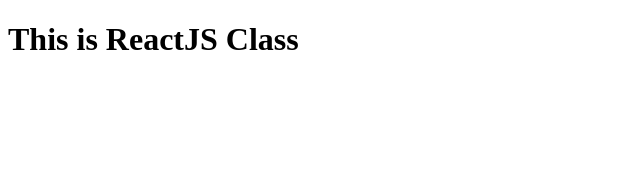
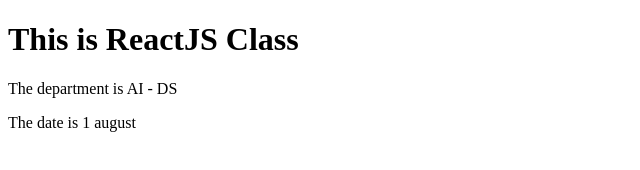
Before and after one commit to sushmita0220/React, a plain HTML site: page index.html in a window 1280 px wide. Shown: the whole page, without its empty margins (0-640 px from the left). Drawn offline with Linux system fonts and the light colour scheme.

Commit message:
created successfully

```diff
--- a/index.html
+++ b/index.html
@@ -7,5 +7,7 @@
 </head>
 <body>
     <h1>This is ReactJS Class</h1>
+    <p>The department is AI - DS </p>
+    <p>The date is 1 august </p>
 </body>
 </html>
```
Also changed, not shown: asset/rose.jpg (renamed from rose.jpg).
